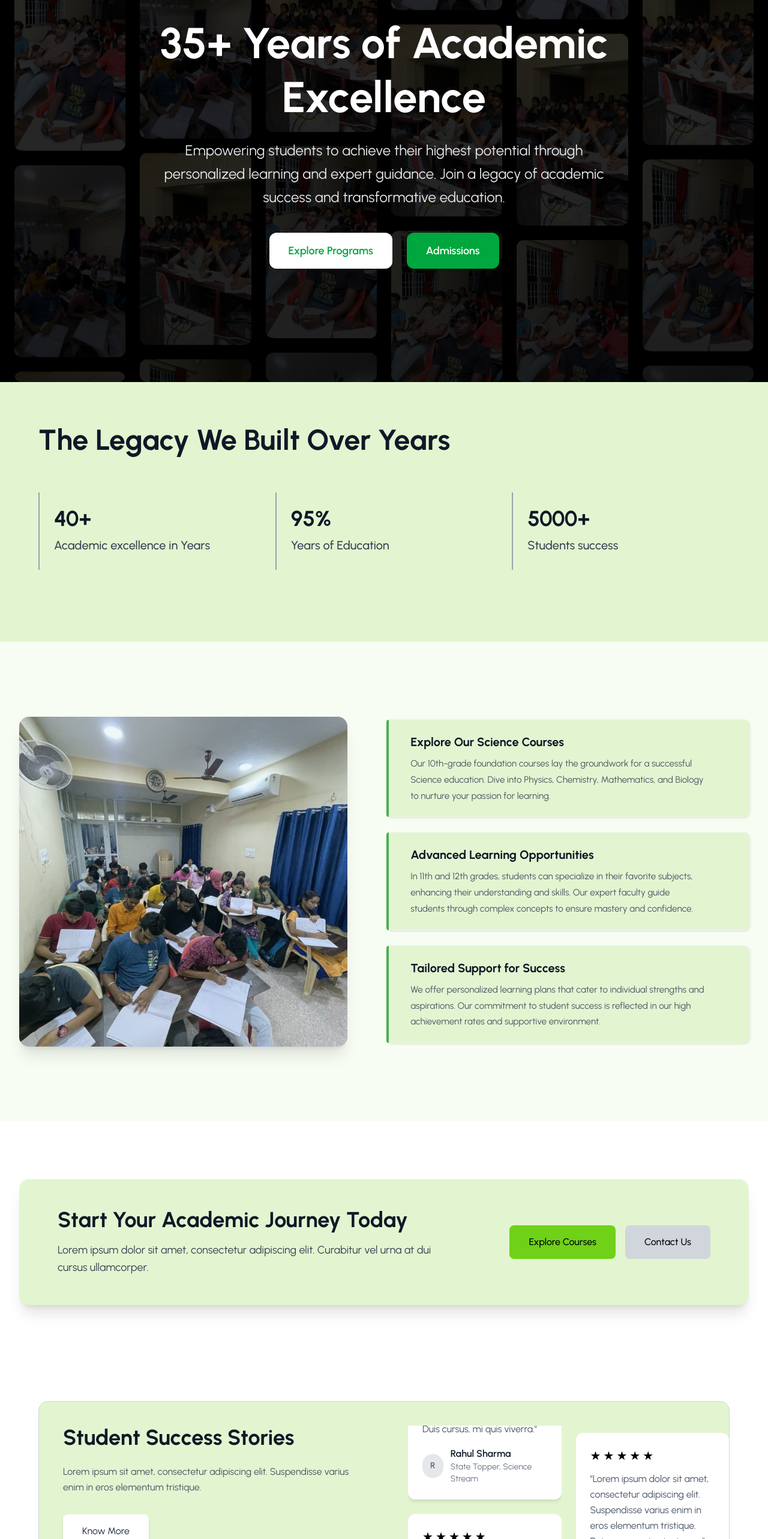
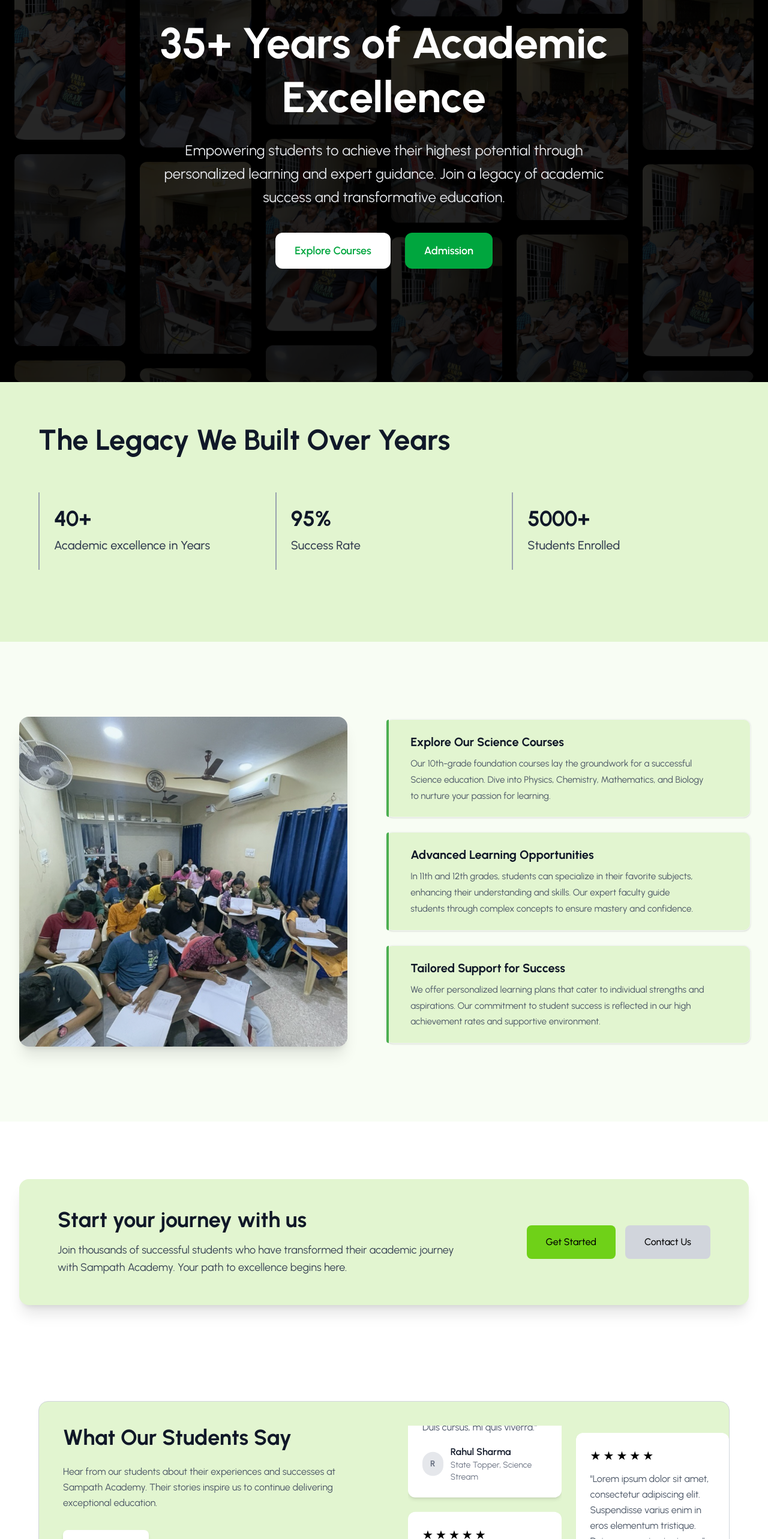
Before and after one commit to codesbycookie/sap_landing_page, a React (Vite) app: page / in a window 1280 px wide. Shown: the part 234-2800 px from the top of the page at 60% size. Built offline with nearby package versions, Linux system fonts and the light colour scheme.

Commit message:
Home Page Centralized

```diff
--- /dev/null
+++ b/src/data/data.js
@@ -0,0 +1,83 @@
+export const HomePageData = {
+    section1:{
+        title:"35+ Years of Academic Excellence",
+        description:"Empowering students to achieve their highest potential through personalized learning and expert guidance. Join a legacy of academic success and transformative education.",
+        CTA:["Explore Courses","Admission"]
+    },
+    section2:{
+        title:"The Legacy We Built Over Years",
+        stats:[
+            { id: 1, value: "40+", label: "Academic excellence in Years" },
+            { id: 2, value: "95%", label: "Success Rate" },
+            { id: 3, value: "5000+", label: "Students Enrolled" },
+        ],
+    },
+    section3:{
+        ImgUrl:"/Gallery-2.jpg",
+        features : [
+                {
+                title: "Explore Our Science Courses",
+                description: [
+                    "Our 10th-grade foundation courses lay the groundwork for a successful",
+                    "Science education. Dive into Physics, Chemistry, Mathematics, and Biology",
+                    "to nurture your passion for learning.",
+                ],
+                bg: "#E2F5D0",
+                accentColor: "#4CAF50",
+                },
+                {
+                title: "Advanced Learning Opportunities",
+                description: [
+                    "In 11th and 12th grades, students can specialize in their favorite subjects,",
+                    "enhancing their understanding and skills. Our expert faculty guide",
+                    "students through complex concepts to ensure mastery and confidence.",
+                ],
+                bg: "#E2F5D0",
+                accentColor: "#4CAF50",
+                },
+                {
+                title: "Tailored Support for Success",
+                description: [
+                    "We offer personalized learning plans that cater to individual strengths and",
+                    "aspirations. Our commitment to student success is reflected in our high",
+                    "achievement rates and supportive environment.",
+                ],
+                bg: "#E2F5D0",
+                accentColor: "#4CAF50",
+                },
+            ],
+    },
+    section4:{
+        title:"Start your journey with us",
+        description:"Join thousands of successful students who have transformed their academic journey with Sampath Academy. Your path to excellence begins here.",
+        CTA:["Get Started","Contact Us"]
+    },
+    section5:{
+        title:"What Our Students Say",
+        description:"Hear from our students about their experiences and successes at Sampath Academy. Their stories inspire us to continue delivering exceptional education.",
+        CTA:"Know More",
+        ImgUrl:"/Gallery-1.jpg",
+        testimonials:[
+                {
+                name: 'Rahul Sharma',
+                position: 'State Topper, Science Stream',
+                text: '"Lorem ipsum dolor sit amet, consectetur adipiscing elit. Suspendisse varius enim in eros elementum tristique. Duis cursus, mi quis viverra."',
+                stars: 5,
+                },
+                {
+                name: 'Priya Patel',
+                position: 'National Merit Scholar',
+                text: '"Our expert faculty helped me and secure top ranks in board exams."',
+                stars: 5,
+                },
+                {
+                name: 'Name Surname',
+                position: 'Company position',
+                text: '"Lorem ipsum dolor sit amet, consectetur adipiscing elit. Suspendisse varius enim in eros elementum tristique. Duis cursus, mi quis viverra."',
+                stars: 5,
+                },
+            ],
+    }
+
+
+}
--- a/src/pages/Home/Home.jsx
+++ b/src/pages/Home/Home.jsx
@@ -4,18 +4,18 @@ import Section2 from './components/Section2'
 import Section3 from './components/Section3'
 import Section4 from './components/Section4'
 import Section5 from './components/Section5'
-
-
-
+import { HomePageData } from "../../data/data";
 
 export default function Home() {
+  const {section1, section2, section3, section4, section5} = HomePageData;
+
   return (
     <div>
-      <Section1 />
-      <Section2 />
-      <Section3 />
-      <Section4 />
-      <Section5 />
+      <Section1 content={section1} />
+      <Section2 content={section2} />
+      <Section3 content={section3} />
+      <Section4 content={section4} />
+      <Section5 content={section5} />
     </div>
   )
 }
--- a/src/pages/Home/components/Section1.jsx
+++ b/src/pages/Home/components/Section1.jsx
@@ -1,6 +1,6 @@
 import React from "react";
-
-const Section1 = () => {
+import { Link } from "react-router-dom";
+const Section1 = ({ content }) => {
   const images = [
     "/Gallery-1.jpg",
     "/Gallery-2.jpg",
@@ -52,20 +52,22 @@ const Section1 = () => {
       <div className="relative text-center max-w-4xl px-4 md:px-6 z-50">
         <div className="p-6 sm:p-8 md:p-12">
           <h1 className="text-4xl sm:text-5xl md:text-6xl lg:text-7xl font-bold text-white mb-4 sm:mb-6 leading-tight">
-            35+ Years of Academic Excellence
+            {content.title}
           </h1>
           <p className="text-lg sm:text-xl md:text-2xl text-gray-200 leading-relaxed mb-6 sm:mb-8 md:mb-10 max-w-3xl mx-auto">
-            Empowering students to achieve their highest potential through
-            personalized learning and expert guidance. Join a legacy of academic
-            success and transformative education.
+            {content.description}
           </p>
           <div className="flex flex-col sm:flex-row justify-center gap-3 sm:gap-4 md:gap-6">
-            <button className="px-6 sm:px-8 py-3 sm:py-4 bg-white text-green-600 rounded-xl shadow-lg hover:bg-green-600 hover:text-white transition-all duration-300 transform hover:-translate-y-1 font-semibold text-base sm:text-lg">
-              Explore Programs
-            </button>
-            <button className="px-6 sm:px-8 py-3 sm:py-4 bg-green-600 text-white rounded-xl shadow-lg hover:bg-green-700 transition-all duration-300 transform hover:-translate-y-1 font-semibold text-base sm:text-lg">
-              Admissions
-            </button>
+            <Link
+            to="/courses"
+            className="px-6 sm:px-8 py-3 sm:py-4 bg-white text-green-600 rounded-xl shadow-lg hover:bg-green-600 hover:text-white transition-all duration-300 transform hover:-translate-y-1 font-semibold text-base sm:text-lg">
+             {content.CTA[0]}
+            </Link>
+            <Link
+            to="/admission"
+            className="px-6 sm:px-8 py-3 sm:py-4 bg-green-600 text-white rounded-xl shadow-lg hover:bg-green-700 transition-all duration-300 transform hover:-translate-y-1 font-semibold text-base sm:text-lg">
+              {content.CTA[1]}
+            </Link>
           </div>
         </div>
       </div>
--- a/src/pages/Home/components/Section2.jsx
+++ b/src/pages/Home/components/Section2.jsx
@@ -1,11 +1,7 @@
 import React from "react";
 
-const Section2 = () => {
-  const stats = [
-    { id: 1, value: "40+", label: "Academic excellence in Years" },
-    { id: 2, value: "95%", label: "Years of Education" },
-    { id: 3, value: "5000+", label: "Students success" },
-  ];
+const Section2 = ({ content }) => {
+  const stats = content.stats;
 
   return (
     <div className="min-h-[40vh] bg-[#E2F5D0] flex flex-col justify-center items-center px-4 sm:px-6 md:px-8 lg:px-14 py-12 sm:py-16 lg:py-18">
@@ -14,7 +10,7 @@ const Section2 = () => {
         {/* Heading */}
         <div className="flex flex-col gap-10 text-center lg:text-left mb-8 sm:mb-10 lg:mb-12">
           <h1 className="text-2xl sm:text-3xl md:text-4xl lg:text-5xl font-bold text-gray-900 mb-4 sm:mb-5 lg:mb-6 urbanist-700">
-            The Legacy We Built Over Years
+            {content.title}
           </h1>
 
           {/* Stats Grid */}
--- a/src/pages/Home/components/Section4.jsx
+++ b/src/pages/Home/components/Section4.jsx
@@ -1,6 +1,7 @@
 import React from "react";
+import { Link } from "react-router-dom";
 
-const Section4 = () => {
+const Section4 = ({ content }) => {
   return (
     <section className="relative w-full min-h-[200px] sm:min-h-[250px] md:min-h-[300px] flex items-center justify-center bg-white py-16 sm:py-20 md:py-24">
       {/* Card */}
@@ -16,22 +17,25 @@ const Section4 = () => {
           {/* Left Content: Heading + Subtext */}
           <div className="flex flex-col text-center lg:text-left w-full lg:w-auto">
             <h3 className="text-xl sm:text-2xl md:text-3xl lg:text-4xl font-bold text-gray-900 mb-3 sm:mb-4 urbanist-700">
-              Start Your Academic Journey Today
+              {content.title}
             </h3>
             <p className="text-sm sm:text-base md:text-lg text-gray-700 max-w-2xl urbanist-400 leading-relaxed">
-              Lorem ipsum dolor sit amet, consectetur adipiscing elit. Curabitur
-              vel urna at dui cursus ullamcorper.
+              {content.description}
             </p>
           </div>
 
           {/* Right Content: Buttons */}
           <div className="flex flex-col sm:flex-row gap-3 sm:gap-4 w-full sm:w-auto">
-            <button className="px-6 sm:px-8 py-3 sm:py-4 bg-[#6FD118] text-black font-medium rounded-lg hover:bg-[#5EBF0F] transition-all duration-300 transform hover:scale-105 urbanist-600 text-sm sm:text-base">
-              Explore Courses
-            </button>
-            <button className="px-6 sm:px-8 py-3 sm:py-4 bg-gray-300 text-black font-medium rounded-lg hover:bg-gray-400 transition-all duration-300 transform hover:scale-105 urbanist-600 text-sm sm:text-base">
-              Contact Us
-            </button>
+            <Link
+            to="/admission"
+            className="px-6 sm:px-8 py-3 sm:py-4 bg-[#6FD118] text-black font-medium rounded-lg hover:bg-[#5EBF0F] transition-all duration-300 transform hover:scale-105 urbanist-600 text-sm sm:text-base">
+              {content.CTA[0]}
+            </Link>
+            <Link
+              to="/contact"
+              className="px-6 sm:px-8 py-3 sm:py-4 bg-gray-300 text-black font-medium rounded-lg hover:bg-gray-400 transition-all duration-300 transform hover:scale-105 urbanist-600 text-sm sm:text-base">
+              {content.CTA[1]}
+            </Link>
           </div>
         </div>
       </div>
--- a/src/pages/Home/components/Section5.jsx
+++ b/src/pages/Home/components/Section5.jsx
@@ -1,26 +1,9 @@
+
 import React from 'react';
+import { Link} from 'react-router-dom';
 
-const Section5 = () => {
-  const testimonials = [
-    {
-      name: 'Rahul Sharma',
-      position: 'State Topper, Science Stream',
-      text: '"Lorem ipsum dolor sit amet, consectetur adipiscing elit. Suspendisse varius enim in eros elementum tristique. Duis cursus, mi quis viverra."',
-      stars: 5,
-    },
-    {
-      name: 'Priya Patel',
-      position: 'National Merit Scholar',
-      text: '"Our expert faculty helped me and secure top ranks in board exams."',
-      stars: 5,
-    },
-    {
-      name: 'Name Surname',
-      position: 'Company position',
-      text: '"Lorem ipsum dolor sit amet, consectetur adipiscing elit. Suspendisse varius enim in eros elementum tristique. Duis cursus, mi quis viverra."',
-      stars: 5,
-    },
-  ];
+const Section5 = ({content}) => {
+  const testimonials = content.testimonials;
 
   return (
     <>
@@ -64,24 +47,25 @@ const Section5 = () => {
             <h2
               className="text-2xl sm:text-3xl md:text-4xl font-bold text-gray-900 mb-4 sm:mb-6 urbanist-700"
             >
-              Student Success Stories
+              {content.title}
             </h2>
             <p
               className="text-sm sm:text-base text-gray-600 mb-6 sm:mb-8 leading-relaxed urbanist-400"
             >
-              Lorem ipsum sit amet, consectetur adipiscing elit. Suspendisse varius enim in eros elementum tristique.
+              {content.description}
             </p>
-            <button
+            <Link
+              to="/about"
               className="bg-white text-gray-800 px-6 sm:px-8 py-3 sm:py-4 rounded-lg text-sm sm:text-base hover:bg-gray-100 transition-all duration-300 urbanist-600 mb-6 sm:mb-8 w-fit shadow-md hover:shadow-lg"
             >
               Know More
-            </button>
+            </Link>
 
             {/* Image Section */}
             <div className="mt-auto">
               <div className="w-full h-[200px] sm:h-[250px] rounded-lg overflow-hidden shadow-lg">
                 <img
-                  src="../../../../public/Gallery-2.jpg"
+                  src={content.ImgUrl}
                   alt="Student success stories"
                   className="w-full h-full object-cover"
                 />
```
Also changed, not shown: src/pages/Home/components/Section3.jsx (+3 -34 lines).
